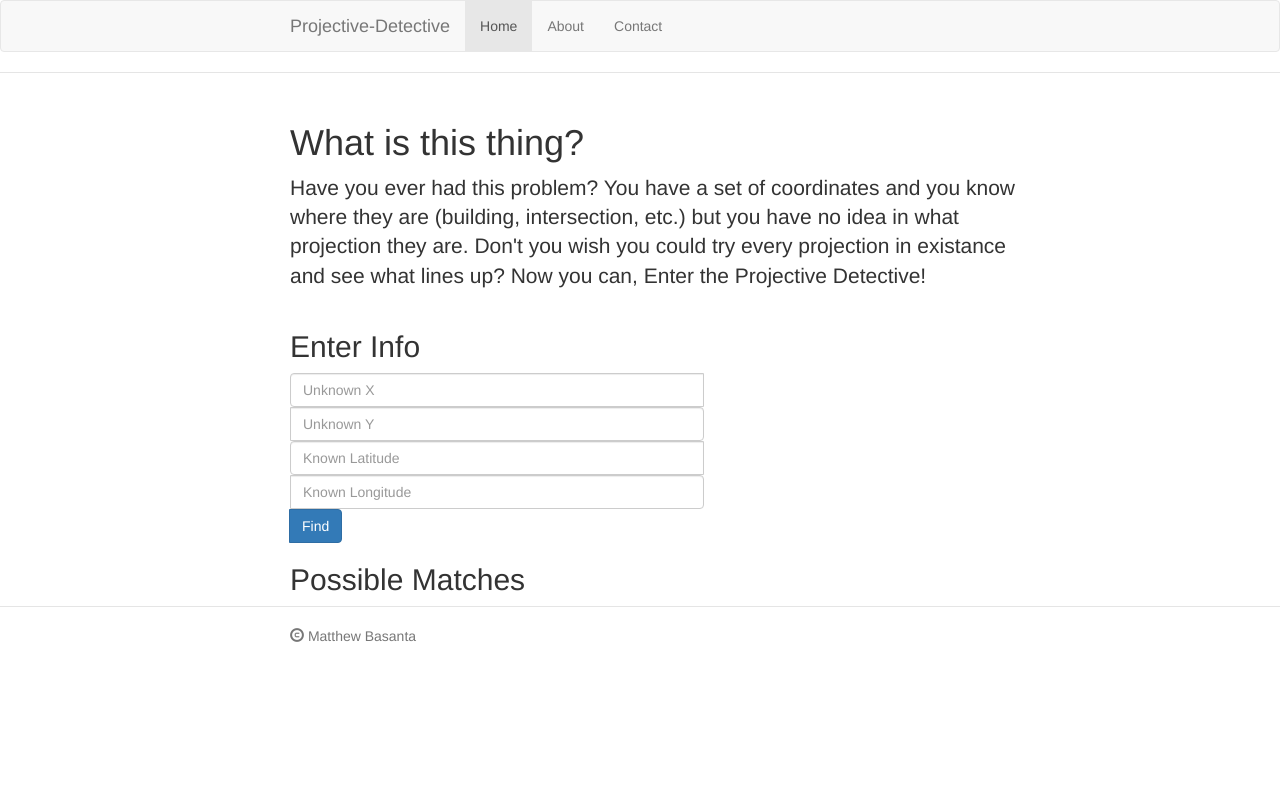
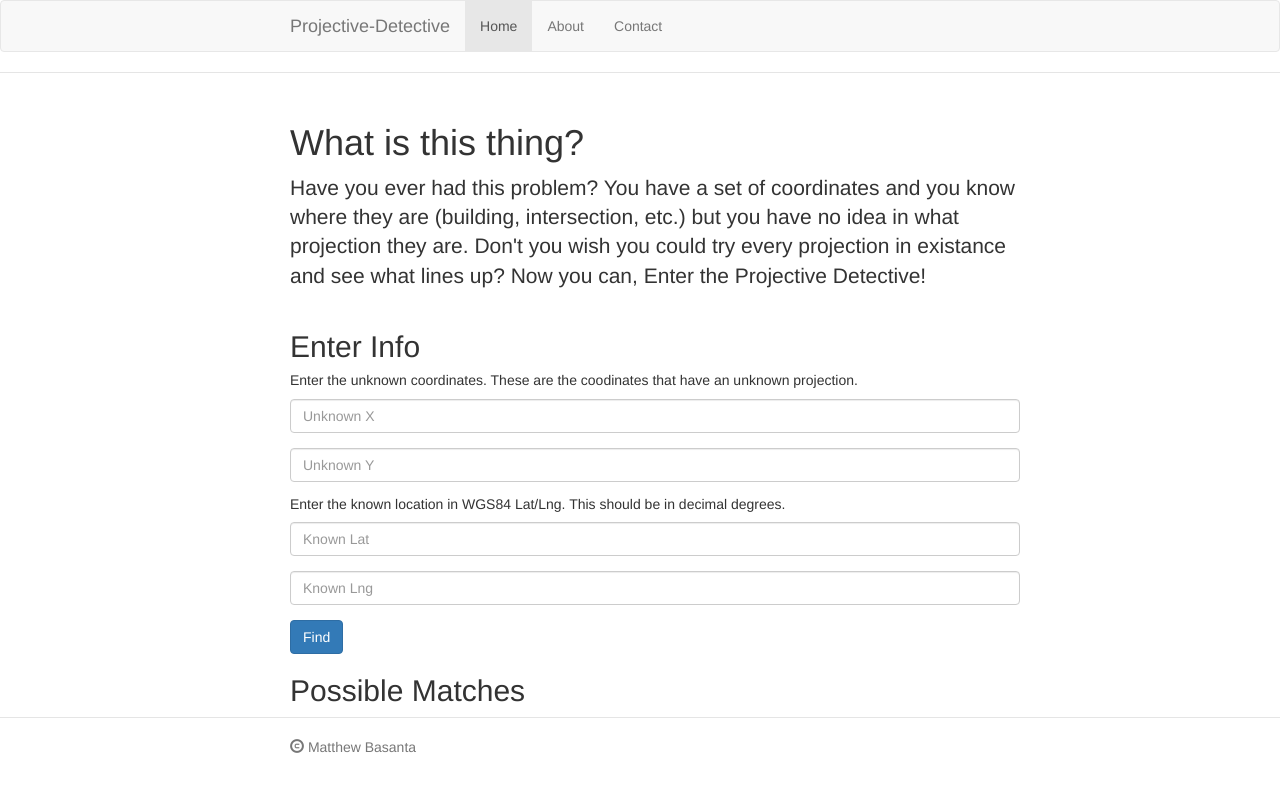
Before and after one commit to mbasanta/projective-detective, a website: page website/app/index.html in a window 1280 px wide. Drawn offline with nearby package versions, Linux system fonts and the light colour scheme; some packages are replaced by stand-ins of ours; files that its build step writes are made by us from their sources.

Commit message:
Update main page with a little more help info

```diff
--- a/website/app/views/main.html
+++ b/website/app/views/main.html
@@ -12,17 +12,34 @@
   <div class="row">
     <h2>Enter Info</h2>
     <form role="form" ng-submit="findProjections()">
-      <div class="input-group">
-        <input type="text" ng-model="inputform.x" placeholder="Unknown X" class="form-control">
-        <input type="text" ng-model="inputform.y" placeholder="Unknown Y" class="form-control">
+      <h5>
+        Enter the unknown coordinates. These are the coodinates that have an
+        unknown projection.
+      </h5>
+      <div class="form-group">
+        <label class="sr-only" for="inputformX">Unknown X</label>
+        <input type="text" class="form-control" id="inputformX"
+          ng-model="inputform.x" placeholder="Unknown X">
       </div>
-      <div class="input-group">
-        <input type="text" ng-model="inputform.lat" placeholder="Known Latitude" class="form-control">
-        <input type="text" ng-model="inputform.lng" placeholder="Known Longitude" class="form-control">
+      <div class="form-group">
+        <label class="sr-only" for="inputformY">Unknown Y</label>
+        <input type="text" class="form-control" id="inputformY"
+          ng-model="inputform.y" placeholder="Unknown Y">
       </div>
-      <span class="input-group-btn">
-        <input type="submit" class="btn btn-primary" value="Find">
-      </span>
+      <h5>
+        Enter the known location in WGS84 Lat/Lng. This should be in decimal degrees.
+      </h5>
+      <div class="form-group">
+        <label class="sr-only" for="inputformLat">Known Lat</label>
+        <input type="text" class="form-control" id="inputformLat"
+          ng-model="inputform.lat" placeholder="Known Lat">
+      </div>
+      <div class="form-group">
+        <label class="sr-only" for="inputformLng">Known Lng</label>
+        <input type="text" class="form-control" id="inputformLng"
+          ng-model="inputform.lng" placeholder="Known Lng">
+      </div>
+      <input type="submit" class="btn btn-primary" value="Find">
     </form>
   </div>
 
```
